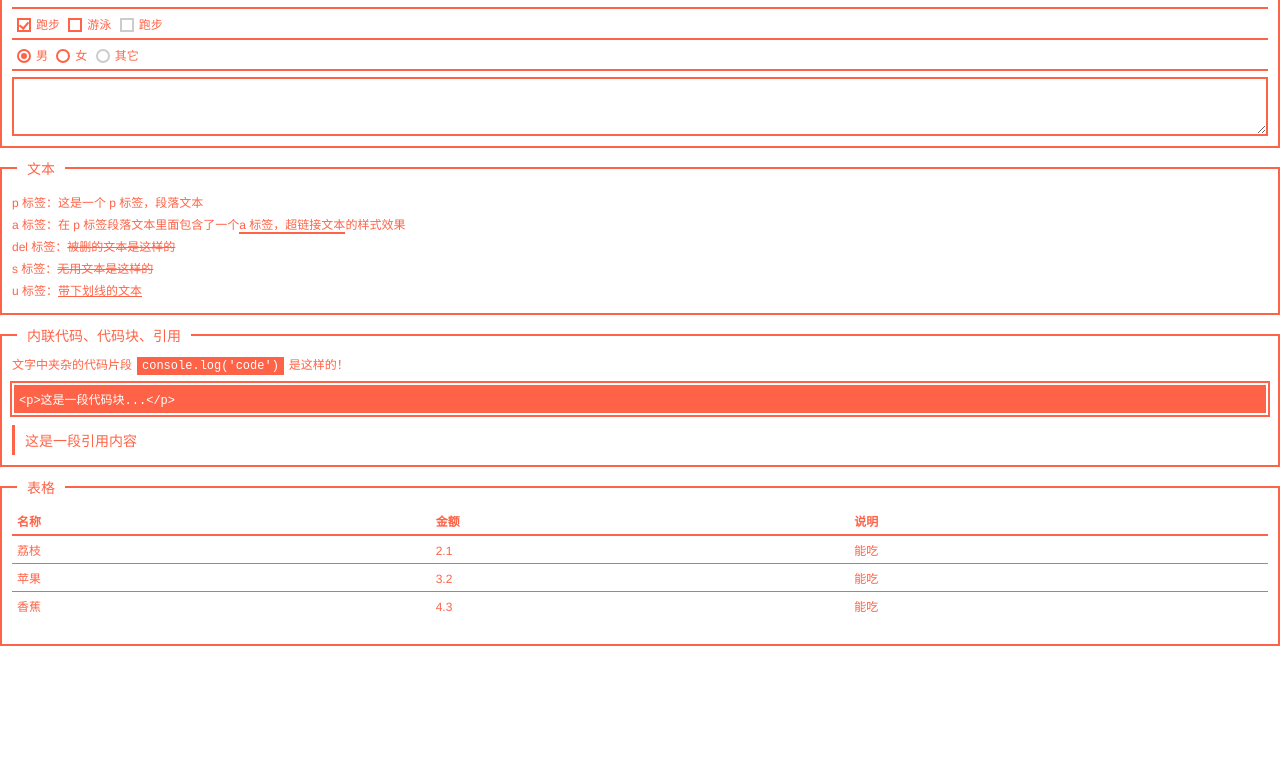
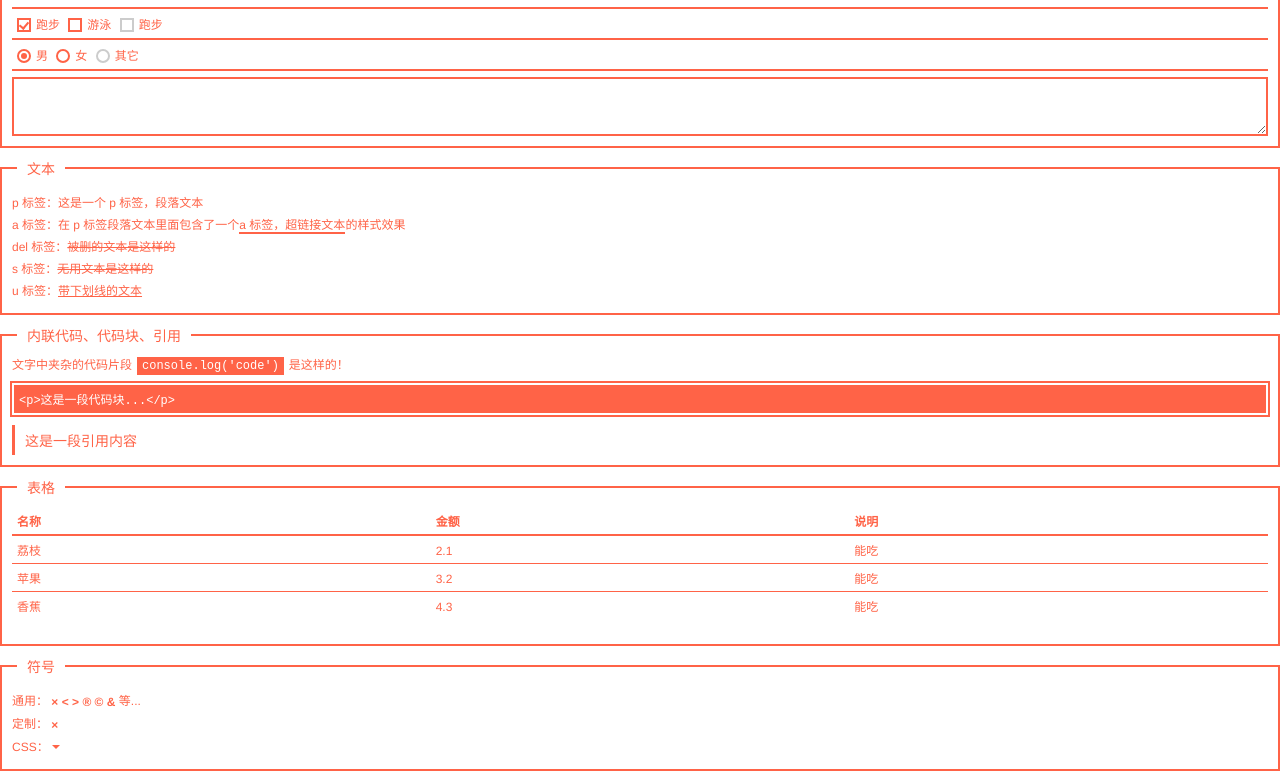
Before and after one commit to MiGongOrg/Tomato, a website: page index.html in a window 1280 px wide. Shown: the part 1368-2149 px from the top of the page. Before the commit the page ends 2024 px from the top, so only its background shows below. Drawn offline with nearby package versions, Linux system fonts and the light colour scheme.

Commit message:
+新增符号 character entities

```diff
--- a/index.html
+++ b/index.html
@@ -121,6 +121,27 @@
         <tfoot></tfoot>
       </table>
     </fieldset>
+    <fieldset>
+      <legend>符号</legend>
+      <p>
+        通用：
+        <span class="character">&times;</span>
+        <span class="character">&lt;</span>
+        <span class="character">&gt;</span>
+        <span class="character">&reg;</span>
+        <span class="character">&copy;</span>
+        <span class="character">&amp;</span>
+        等...
+      </p>
+      <p>
+        定制：
+        <span class="times">&times;</span>
+      </p>
+      <p>
+        CSS：
+        <span class="triangle"></span>
+      </p>
+    </fieldset>
 
     <footer></footer>
   </div>
--- a/src/css/style.less
+++ b/src/css/style.less
@@ -269,9 +269,7 @@ table {
     }
   }
 }
-
-// class
-
+/* class */
 .container nav {
   width: 100%;
   height: 60px;
@@ -290,3 +288,31 @@ table {
   width: auto;
   vertical-align: middle;
 }
+// 通用字符实体 character entities
+.character() {
+  color: @tomatoColor;
+  font-weight: bold;
+  vertical-align: middle;
+  font-size: 12px;
+}
+.character {
+  .character();
+}
+// times 字符实体
+.times {
+  .character();
+  cursor: pointer;
+  &:hover {
+    text-shadow: 0 0 3px @grayColorC;
+  }
+}
+// Css 字符（倒三角）
+.triangle {
+  display: inline-block;
+  width: 0;
+  height: 0;
+  vertical-align: middle;
+  border-left: 4px solid transparent;
+  border-right: 4px solid transparent;
+  border-top: 4px solid @tomatoColor;
+}
```
